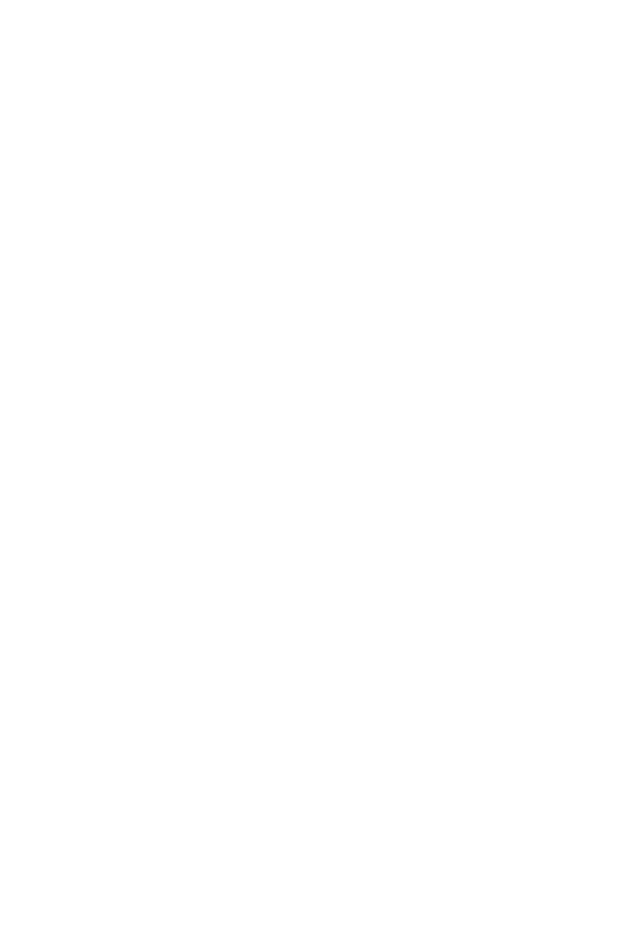
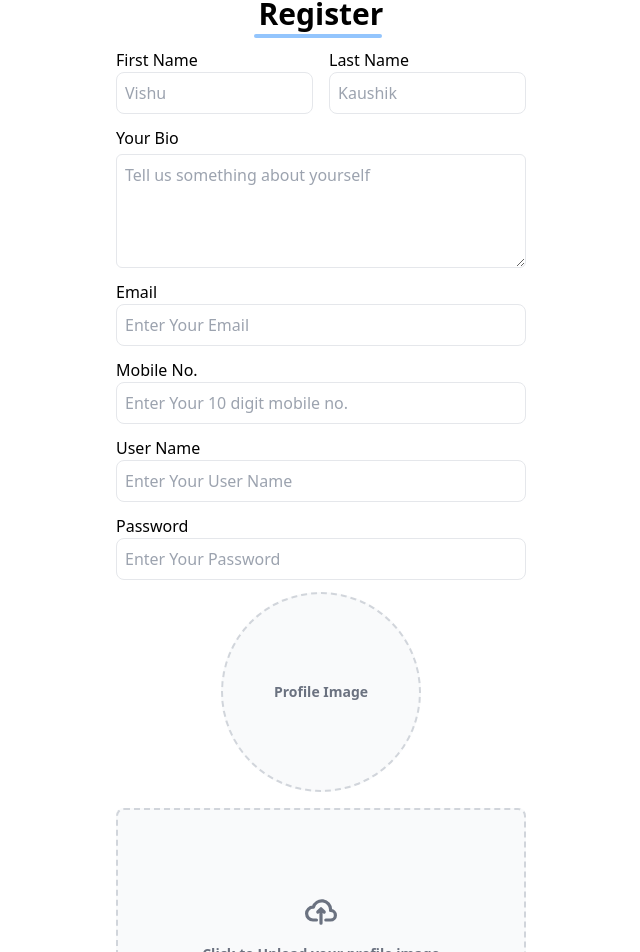
Before and after one commit to Vishu-Kaushik/notes-application-frontend, a React (Vite) app: page /signup in a window 1280 px wide. Shown: the part 124-1076 px from the top of the page, without its empty margins (319-959 px from the left). Before the commit the page ends 800 px from the top, so only its background shows below. Built offline with nearby package versions, Linux system fonts and the light colour scheme.

Commit message:
Signup Page was created and Basic Fronted part was successfully created

```diff
--- a/src/pages/Signup.jsx
+++ b/src/pages/Signup.jsx
@@ -1,9 +1,154 @@
-import React from 'react'
+import React, { useState } from "react";
+import { Link } from "react-router-dom";
 
 const Signup = () => {
+  const [profilePreviewImage, setProfilePreviewImage] = useState("");
+  const [profileImage, setProfileImage] = useState("");
+
   return (
-    <div>Signup</div>
-  )
-}
+    <div className="flex h-auto w-full items-center justify-center p-5">
+      <div className="flex h-full w-full max-w-[450px] flex-col gap-3 bg-white p-5">
+        <h1 className="relative text-center text-3xl font-bold">
+          Register
+          <span className="absolute left-[138px] top-[38px] h-1 w-32 rounded-full bg-blue-300"></span>
+        </h1>
+        <div className="mt-1 flex items-start justify-center gap-4">
+          <div className="flex flex-col items-start justify-center">
+            <label className="font-medium">First Name</label>
+            <input
+              type="text"
+              name=""
+              id=""
+              placeholder="Vishu"
+              className="w-full rounded-lg border border-gray-200 p-2 focus:border-blue-400 focus:outline-none"
+            />
+          </div>
+          <div className="flex flex-col items-start justify-center">
+            <label className="font-medium">Last Name</label>
+            <input
+              type="text"
+              name=""
+              id=""
+              placeholder="Kaushik"
+              className="w-full rounded-lg border border-gray-200 p-2 focus:border-blue-400 focus:outline-none"
+            />
+          </div>
+        </div>
+        <div className="flex flex-col items-start justify-center">
+          <label className="font-medium">Your Bio</label>
+          <textarea
+            name="userBio"
+            id="userBio"
+            rows="4"
+            className="mt-1 w-full rounded-md border p-2 focus:border-blue-500 focus:outline-none"
+            placeholder="Tell us something about yourself"
+            required
+            // onChange
+          ></textarea>
+        </div>
+        <div className="flex flex-col items-start justify-center">
+          <label className="font-medium">Email</label>
+          <input
+            type="email"
+            name=""
+            id=""
+            placeholder="Enter Your Email"
+            className="w-full rounded-lg border border-gray-200 p-2 focus:border-blue-400 focus:outline-none"
+          />
+        </div>
+        <div className="flex flex-col items-start justify-center">
+          <label className="font-medium">Mobile No.</label>
+          <input
+            type="number"
+            name=""
+            id=""
+            placeholder="Enter Your 10 digit mobile no."
+            className="w-full rounded-lg border border-gray-200 p-2 focus:border-blue-400 focus:outline-none"
+          />
+        </div>
+        <div className="flex flex-col items-start justify-center">
+          <label className="font-medium">User Name</label>
+          <input
+            type="text"
+            name=""
+            id=""
+            placeholder="Enter Your User Name"
+            className="w-full rounded-lg border border-gray-200 p-2 focus:border-blue-400 focus:outline-none"
+          />
+        </div>
+        <div className="flex flex-col items-start justify-center">
+          <label className="font-medium">Password</label>
+          <input
+            type="password"
+            name=""
+            id=""
+            placeholder="Enter Your Password"
+            className="w-full rounded-lg border border-gray-200 p-2 focus:border-blue-400 focus:outline-none"
+          />
+        </div>
+        <div className="flex w-full flex-col items-center justify-center">
+          <div className="mb-4 grid h-[200px] w-[200px] place-content-center overflow-hidden rounded-full border-2 border-dashed border-gray-300 bg-gray-50 text-2xl font-black">
+            {/* 200 x 200 */}
+            {profilePreviewImage == "" ? (
+              <p className="text-sm font-bold text-gray-500">Profile Image</p>
+            ) : (
+              <img src={profilePreviewImage} alt="" className="" />
+            )}
+          </div>
+          <label
+            htmlFor="dropzone-file"
+            className="flex h-64 w-full cursor-pointer flex-col items-center justify-center rounded-lg border-2 border-dashed border-gray-300 bg-gray-50 hover:bg-gray-100"
+          >
+            <div className="flex flex-col items-center justify-center pb-6 pt-5">
+              <svg
+                className="mb-4 h-8 w-8 text-gray-500"
+                aria-hidden="true"
+                xmlns="http://www.w3.org/2000/svg"
+                fill="none"
+                viewBox="0 0 20 16"
+              >
+                <path
+                  stroke="currentColor"
+                  strokeLinecap="round"
+                  strokeLinejoin="round"
+                  strokeWidth="2"
+                  d="M13 13h3a3 3 0 0 0 0-6h-.025A5.56 5.56 0 0 0 16 6.5 5.5 5.5 0 0 0 5.207 5.021C5.137 5.017 5.071 5 5 5a4 4 0 0 0 0 8h2.167M10 15V6m0 0L8 8m2-2 2 2 "
+                />
+              </svg>
+              <p className="mb-2 text-sm text-gray-500">
+                <span className="font-semibold">
+                  Click to Upload your profile image
+                </span>
+              </p>
+              <input
+                type="file"
+                placeholder="File"
+                accept="application/png"
+                required
+                id="dropzone-file"
+                onChange={(e) => {
+                  setProfilePreviewImage(
+                    URL.createObjectURL(e.target.files[0]),
+                  );
+                  setProfileImage(e.target.files[0]);
+                }}
+                className="hidden"
+              />
+            </div>
+          </label>
+        </div>
+        <button className="rounded-lg bg-blue-500 px-5 py-2 font-bold text-white hover:bg-blue-600">
+          Register
+        </button>
+        <div className="text-sm">
+          Already have an account?{" "}
+          <Link to="/login" className="font-bold text-blue-500 hover:underline">
+            Login
+          </Link>
+        </div>
+      </div>
+    </div>
+  );
+};
 
-export default Signup
+export default Signup;
```
